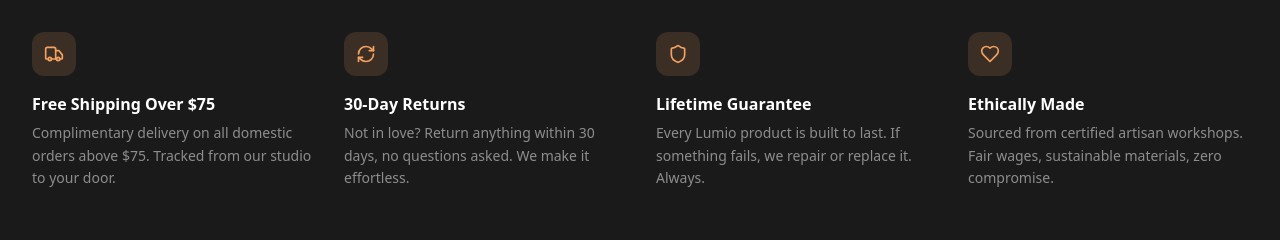
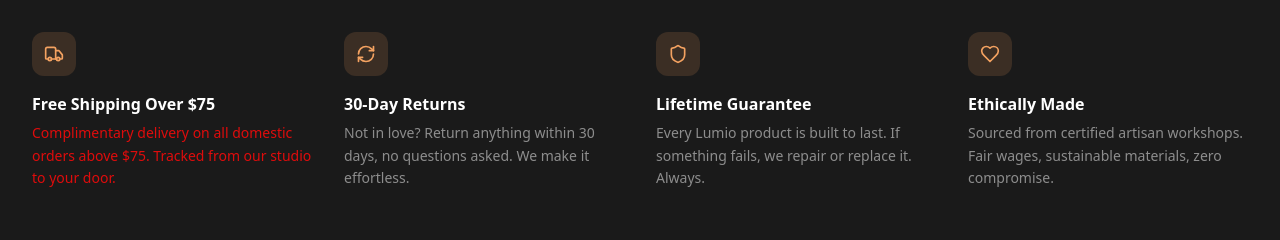
Before and after one commit to ranaasad01/atomic-create-an-e-commerce-landing-page-with-p-151e2b67, a Next.js app: page / in a window 1280 px wide. Shown: the part 2680-2920 px from the top of the page. Built offline with nearby package versions, Linux system fonts and the light colour scheme.

Commit message:
style: highlight delivery description text in red
Apply inline color style (#df0c0c) to the delivery description paragraph to make it stand out visually without modifying Tailwind classes or affecting other elements.

```diff
--- a/app/page.tsx
+++ b/app/page.tsx
@@ -656,7 +656,7 @@
                     <h3 className="font-semibold text-white text-base mb-1.5">
                       {vp.title}
                     </h3>
-                    <p className="text-white/50 text-sm leading-relaxed">
+                    <p className="text-white/50 text-sm leading-relaxed" style={vp.description === "Complimentary delivery on all domestic orders above $75. Tracked from our studio to your door." ? { color: "#df0c0c" } : undefined}>
                       {vp.description}
                     </p>
                   </div>
```
Also changed, not shown: 1 other file (tests, documents, lock files or other folders).
